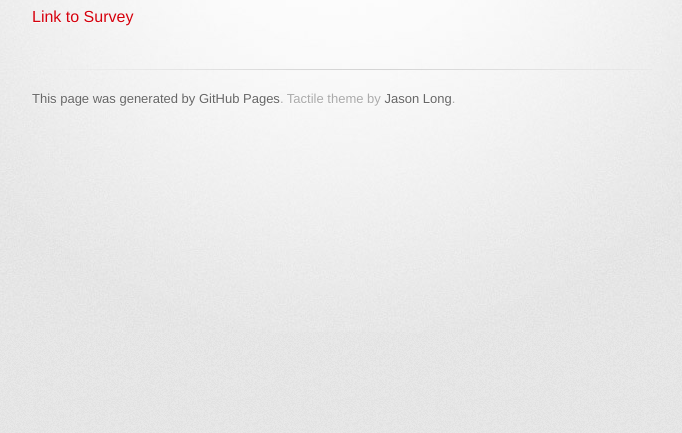
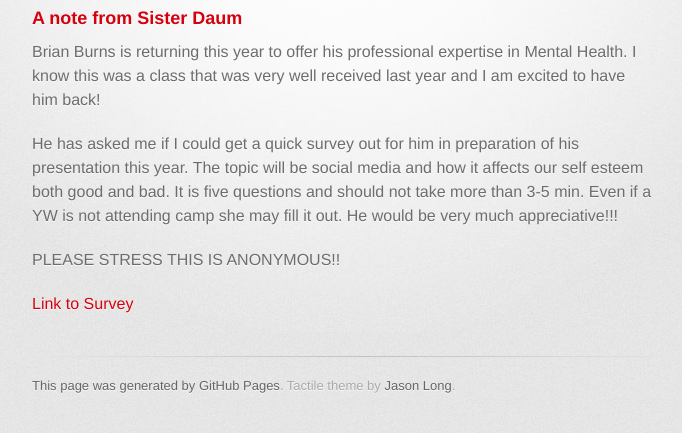
Before and after one commit to brittany2e/brittany2e.github.io, a plain HTML site: page ywsurvey.html in a window 1280 px wide. Shown: the part 241-674 px from the top of the page, without its empty margins (298-980 px from the left). Drawn offline with Linux system fonts and the light colour scheme; a web font is replaced by a local one.

Commit message:
Updated with some context before the link

```diff
--- a/ywsurvey.html
+++ b/ywsurvey.html
@@ -22,10 +22,14 @@
         </header>
 
         <section id="main_content">
-			<h1>Social Media Survey</h1>
-			<h2>Oakdale Stake Young Women</h2>
-			<p><a href="https://brittany368.typeform.com/to/X9OUKN"/>Link to Survey</p>
-		</section>
+		<h1>Social Media Survey</h1>
+		<h2>Oakdale Stake Young Women</h2>
+		<h3>A note from Sister Daum</h3>
+		<p>Brian Burns is returning this year to offer his professional expertise in Mental Health.  I know this was a class that was very well received last year and I am excited to have him back!</p>
+		<p>He has asked me if I could get a quick survey out for him in preparation of his presentation this year.  The topic will be social media and how it affects our self esteem both good and bad.  It is five questions and should not take more than 3-5 min.  Even if a YW is not attending camp she may fill it out.  He would be very much appreciative!!!</p>
+		<p>PLEASE STRESS THIS IS ANONYMOUS!!</p>
+		<p><a href="https://brittany368.typeform.com/to/X9OUKN"/>Link to Survey</p>
+	</section>
 
         <footer>
           This page was generated by <a href="https://pages.github.com">GitHub Pages</a>. Tactile theme by <a href="https://twitter.com/jasonlong">Jason Long</a>.
```
